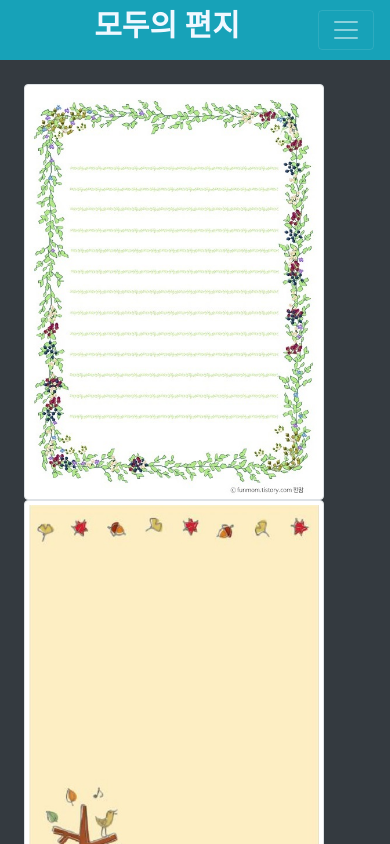
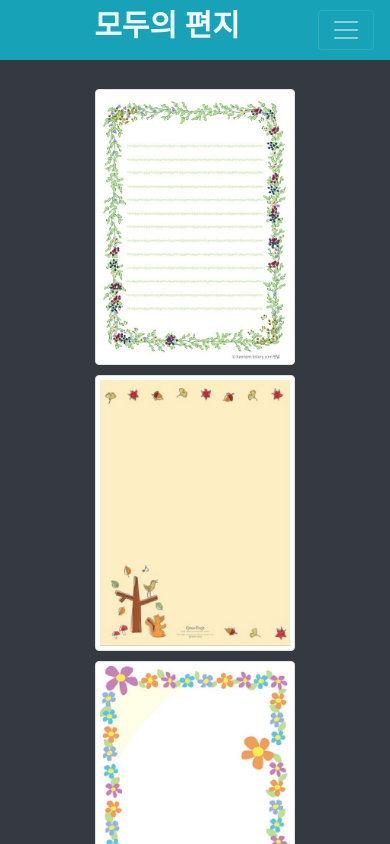
Before and after one commit to AndrewLEEJM/Letter-Front, a Vue app: page /letter-paper in a window 390 px wide. Shown: the top 844 px of the page. Built offline with nearby package versions, Linux system fonts and the light colour scheme; what vue-html2canvas would draw is missing.

Commit message:
css 수정

```diff
--- a/src/assets/css/common.css
+++ b/src/assets/css/common.css
@@ -62,6 +62,12 @@ a{
   font-size: 30px;
   font-weight: bold;
 }
+img.paper.img-thumbnail {
+  margin: 5px;
+}
+.p-4.bg-dark.container-fluid{
+  text-align: center
+}
 @media screen and (max-width: 800px){
   .letter_container{
     margin-top: 60px;
@@ -90,4 +96,8 @@ a{
     line-height: 2.08;
     font-size: 14px;
   }
+  img.paper.img-thumbnail {
+    width: 200px;
+    margin: 5px;
+  }
 }
--- a/src/views/Write.vue
+++ b/src/views/Write.vue
@@ -84,7 +84,7 @@ export default {
       return this.letter.replace(/(?:\r\n|\r|\n)/g, '<br />');
     },
     textFont() {
-      return `font-family: ${this.selectedFont}; color: ${this.colour}`;
+      return `font-family: ${this.selectedFont}; color: ${this.colour};`;
     },
   },
   created() {
```
